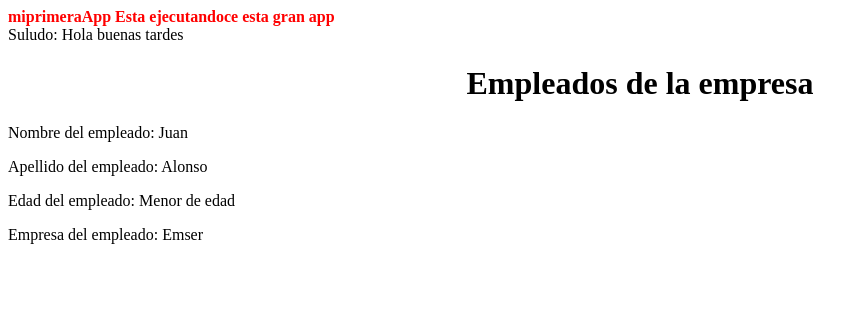
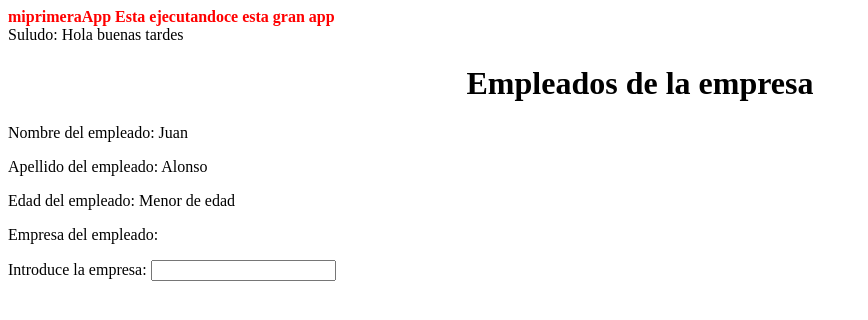
Before and after one commit to juanignacioalonso/angularPildoras, an Angular app in the folder miprimeraApp/: page / in a window 1280 px wide. Shown: the top 320 px of the page, without its empty margins (0-868 px from the left). Built offline with nearby package versions, Linux system fonts and the light colour scheme.

Commit message:
Interpolación II

```diff
--- a/miprimeraApp/src/app/empleado/empleado.component.html
+++ b/miprimeraApp/src/app/empleado/empleado.component.html
@@ -1,4 +1,9 @@
 <p>Nombre del empleado: {{nombre}}</p>
 <p>Apellido del empleado: {{apellido}}</p>
 <p>Edad del empleado: {{edad<18 ? "Menor de edad":"Mayor de edad"}}</p>
-<p>Empresa del empleado: {{empresa}}</p>
+<p>Empresa del empleado: {{empresa.value}}</p> <!-- toma el valor del elemento que hemos denominado como empresa en este caso esta a continuacion -->
+
+Introduce la empresa: <input type="text" #empresa (keyup)="0">
+<br/>
+<br/>
+<!--input type="button" value="Confirme" (click)="llamaEmpresa(empresa.value)"--> <!-- evento (desencadenante de la acción) el boton desencadenara un evento -->
--- a/miprimeraApp/src/app/empleado/empleado.component.ts
+++ b/miprimeraApp/src/app/empleado/empleado.component.ts
@@ -12,10 +12,14 @@ export class EmpleadoComponent implements OnInit {
   nombre="Juan";
   apellido="Alonso";
   edad=5;
-  empresa="Emser";
+  //empresa="Emser";
 
   /*getEdad(){
     return this.edad;
+  }*/
+
+  /*llamaEmpresa(value:String){
+
   }*/
 
   constructor() { }
```
